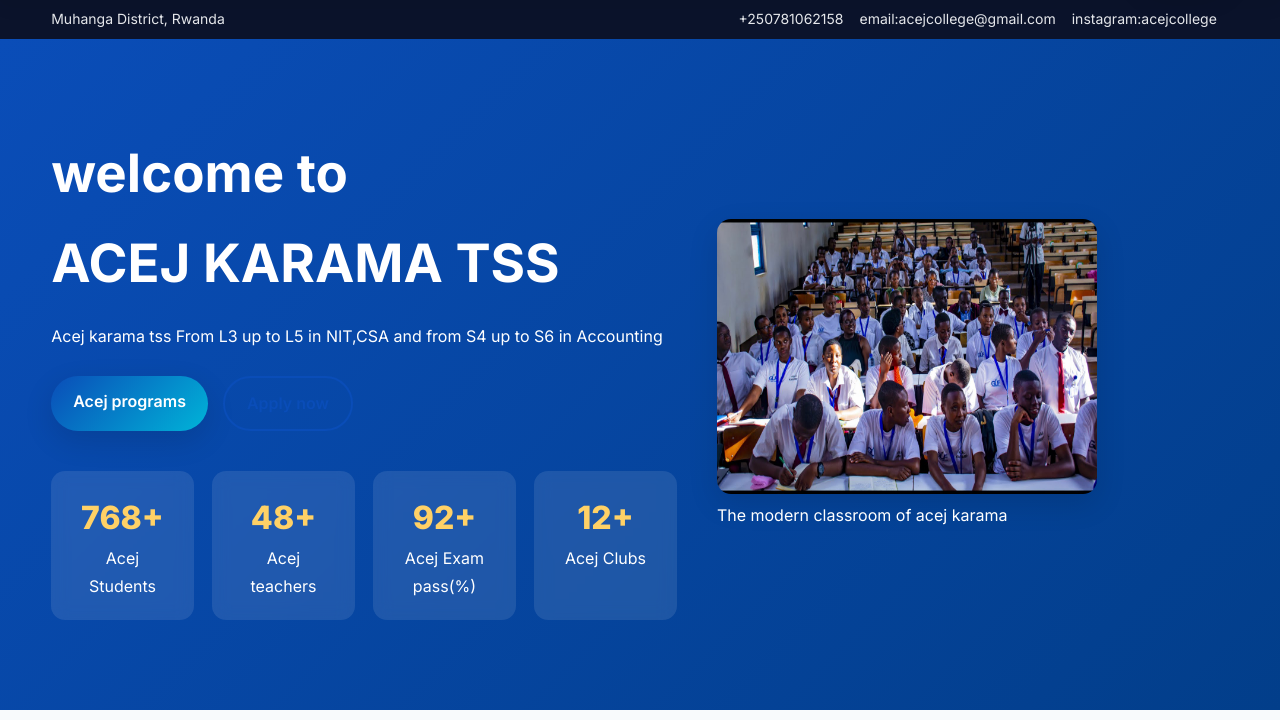
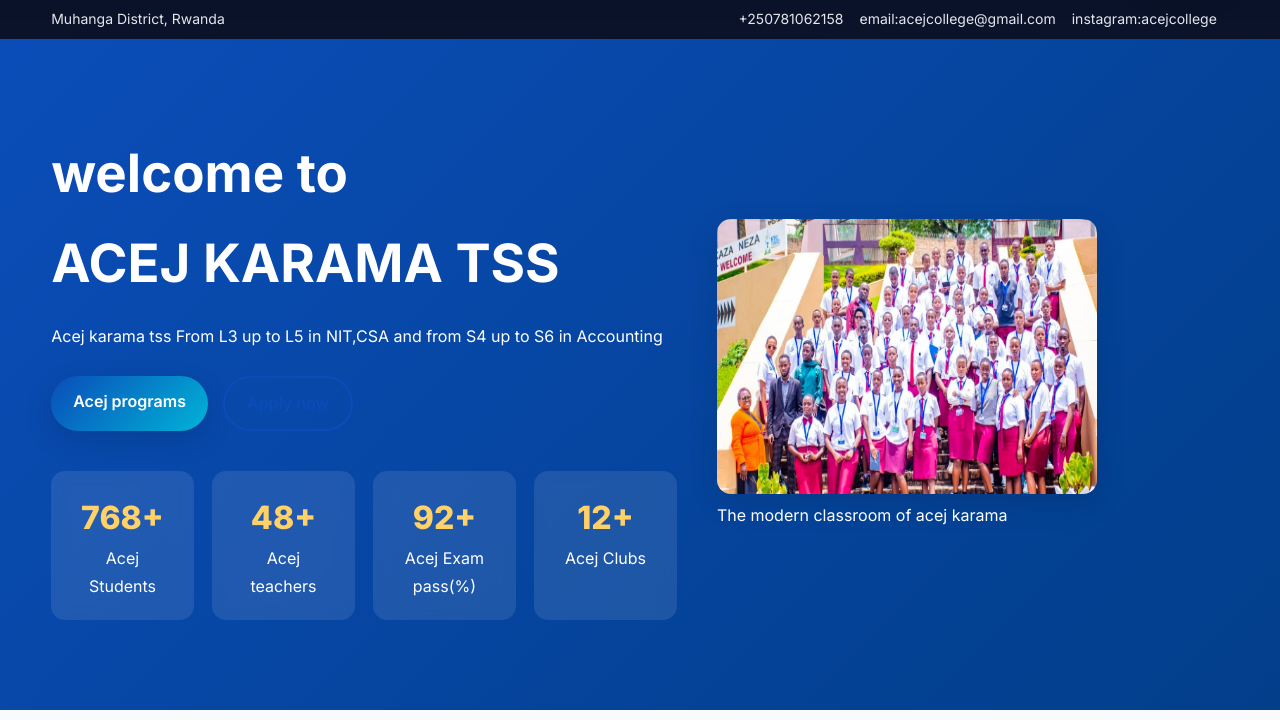
Before and after one commit to Emmy-coder-hub/acej-karama-tss, a plain HTML site: page index.html in a window 1280 px wide. Shown: the part 80-800 px from the top of the page. Drawn offline with Linux system fonts and the light colour scheme.

```diff
--- a/index.html
+++ b/index.html
@@ -87,7 +87,7 @@
       </div>
       <div class="hero-media-wrapper">
   <div class="hero-media">
-    <img src="stud.jpg" alt="Students learning in modern classroom" />
+    <img src="gcf.jpeg" alt="Students learning in modern classroom" />
     <p>The modern classroom of acej karama</p>
   </div>
 </div>
```
